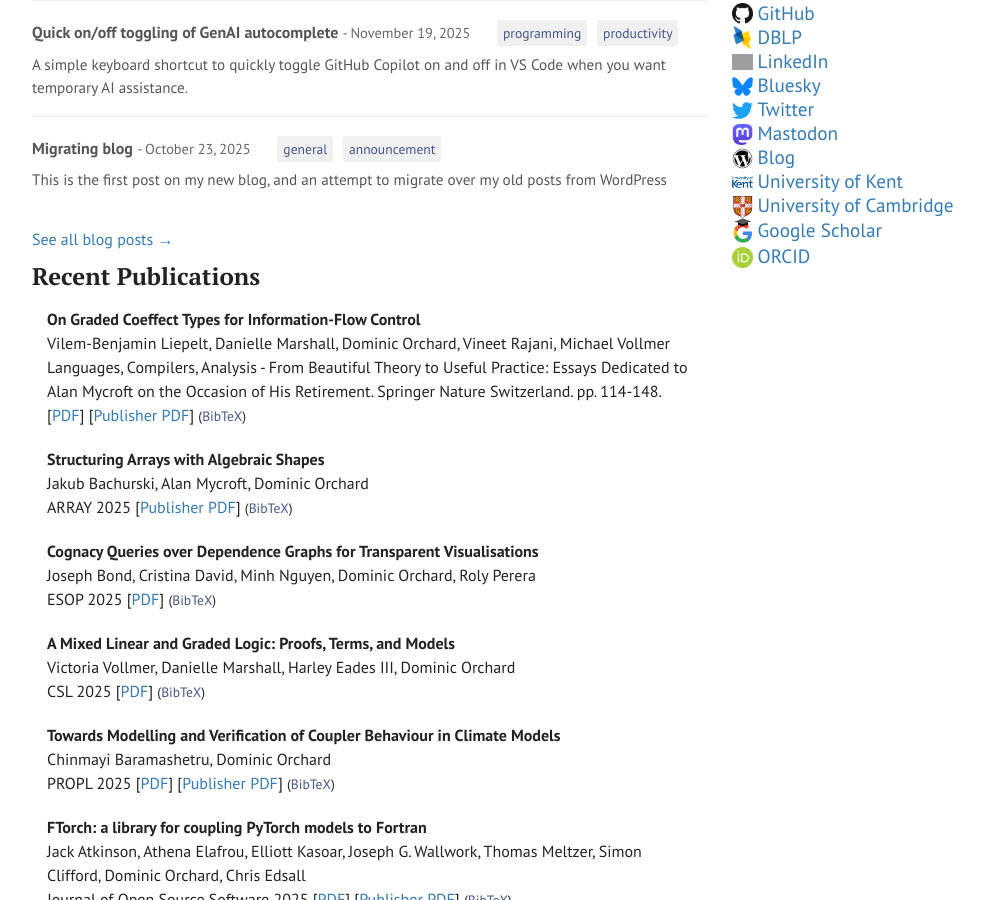
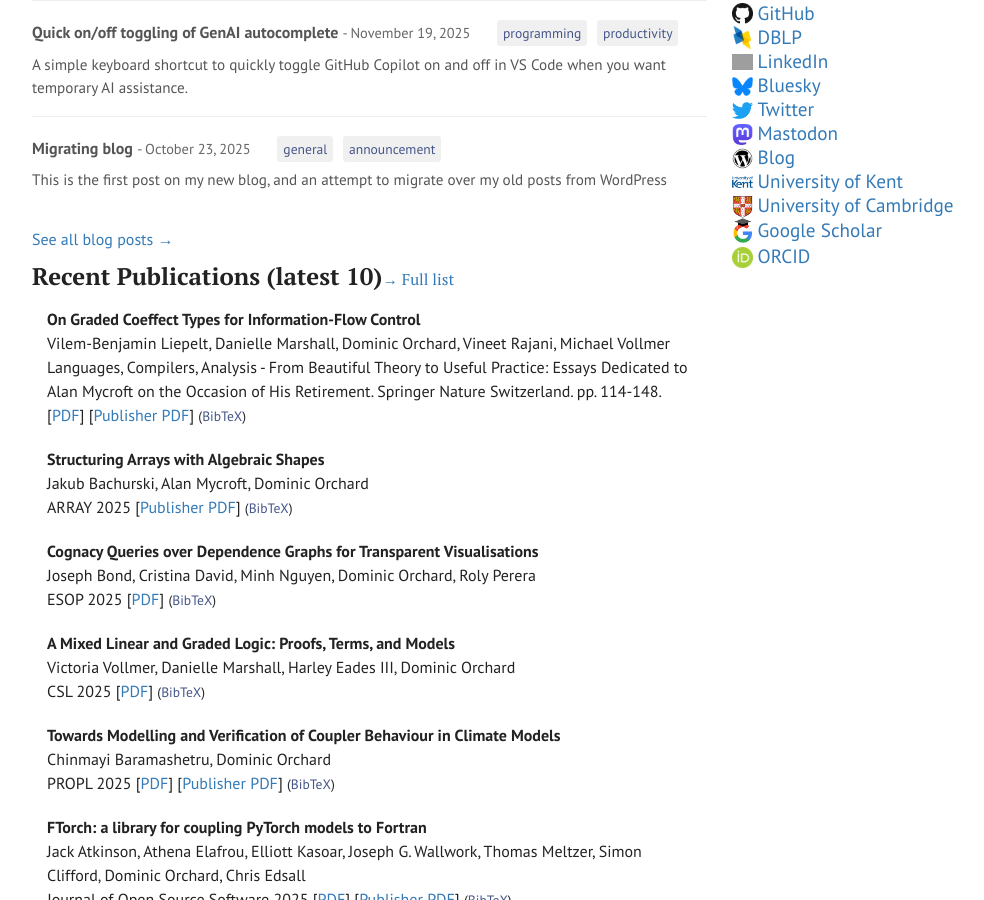
Before and after one commit to dorchard/dorchard.github.io, a Jekyll site: the page built from index.html, in a window 1280 px wide and 900 px high, scrolled down 900 px. Shown: the whole window, without its empty margins (233-1217 px from the left). Built offline with Jekyll 4.4.1, drawn with Linux system fonts in a browser that asks for light colours; some of the changed text lies outside the part shown; grey boxes are pictures that could not be loaded.

Commit message:
truncate pubs at 10

```diff
--- a/index.html
+++ b/index.html
@@ -112,7 +112,7 @@ sitemap:
     <p>No blog posts yet. Check back soon!</p>
     {% endif %}
 
-    <h3>Recent Publications</h3>
+    <h3>Recent Publications (latest 10)<small><a href="/publications.html">→ Full list</a></small></h3>
 
     {% for group in collection %}
         {% if group.name == 'article' %}
@@ -121,7 +121,7 @@ sitemap:
 
         <ul class="list-group">
 
-          {% assign pubs = group.items | sort: "date" | reverse %}
+          {% assign pubs = group.items | sort: "date" | reverse | limit: 10 %}
           {% for publication in pubs %}
 
             <li class="list-group-item">
@@ -154,6 +154,8 @@ sitemap:
         </ul>
         {% endif %}
     {% endfor %}
+
+    <p><a href="/publications.html">See full publications list →</a></p>
 
 <h3>Service</h3>
 
```
